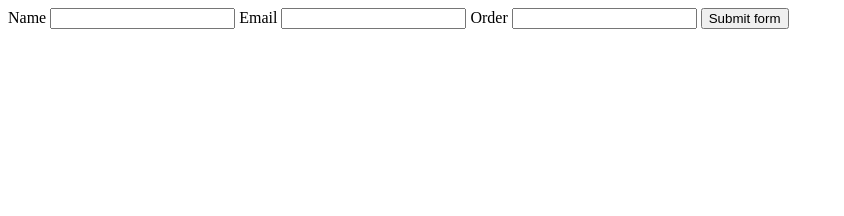
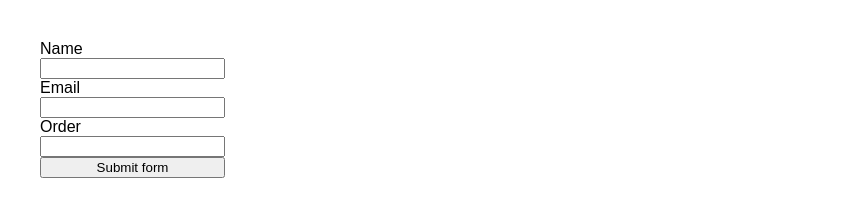
Before and after one commit to EHB-MCT/web2-exercises-FinnJanssensEHB, a plain HTML site: page S1/index.html in a window 1280 px wide. Shown: the whole page, without its empty margins (0-844 px from the left). Drawn offline with Linux system fonts and the light colour scheme.

Commit message:
Added CSS styling

```diff
--- /dev/null
+++ b/S1/index.css
@@ -0,0 +1,13 @@
+:root {
+  font-family: sans-serif;
+}
+
+body {
+  display: flex;
+}
+
+form {
+  display: flex;
+  flex-direction: column;
+  padding: 2em;
+}
--- a/S1/index.html
+++ b/S1/index.html
@@ -6,6 +6,7 @@
   <meta http-equiv="X-UA-Compatible" content="IE=edge">
   <meta name="viewport" content="width=device-width, initial-scale=1.0">
   <script src="index.js"></script>
+  <link rel="stylesheet" href="index.css">
   <title>E1</title>
 </head>
 
```
